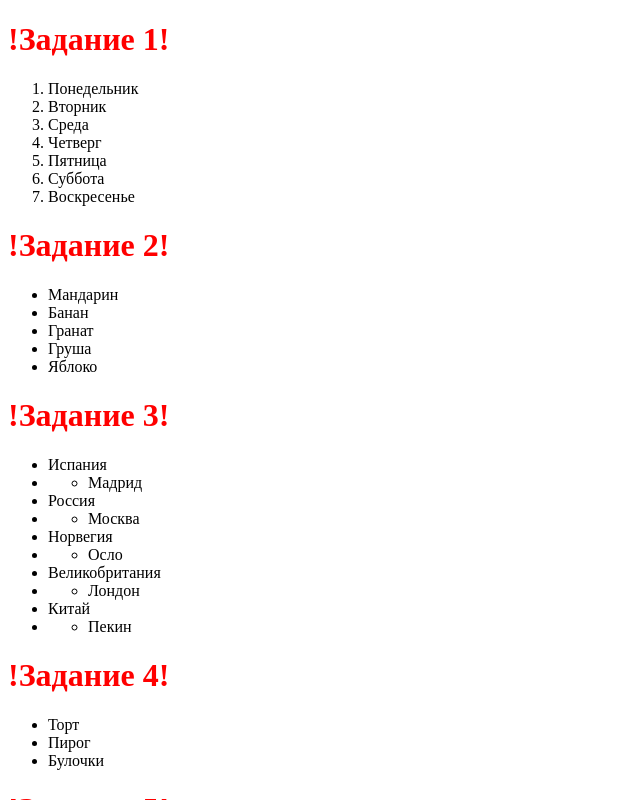
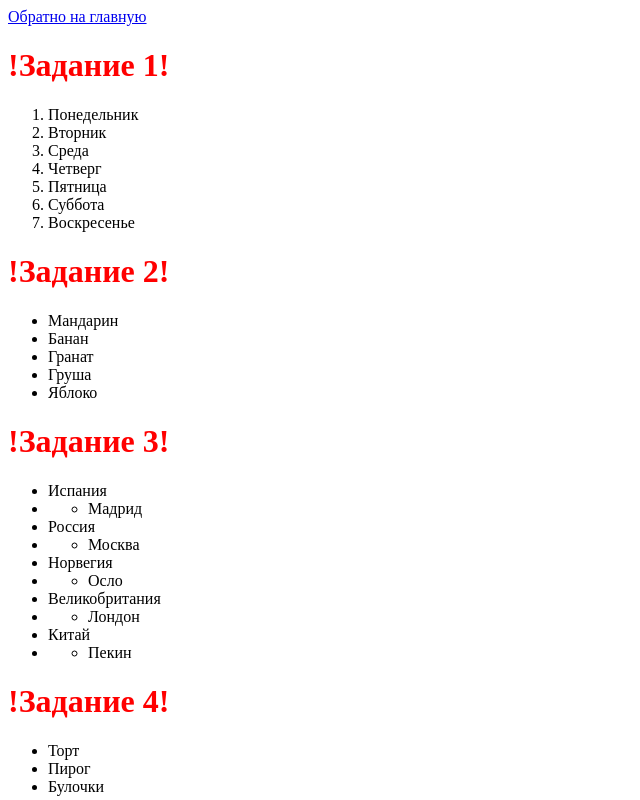
Before and after one commit to AngryHoneyCake/my-portfolio, a plain HTML site: page практика/практика1.3.html in a window 1280 px wide. Shown: the top 800 px of the page, without its empty margins (0-640 px from the left). Drawn offline with Linux system fonts and the light colour scheme.

Commit message:
Update практика1.3.html

```diff
--- a/практика/практика1.3.html
+++ b/практика/практика1.3.html
@@ -4,6 +4,7 @@
 	<title>Практика 1.3</title>
 </head>
 <body>
+	<a href="https://angryhoneycake.github.io/my-portfolio/">Обратно на главную</a>
 	<h1 style="color: red;">!Задание 1!</h1>
 <ol>
 	<li>Понедельник</li>
```
